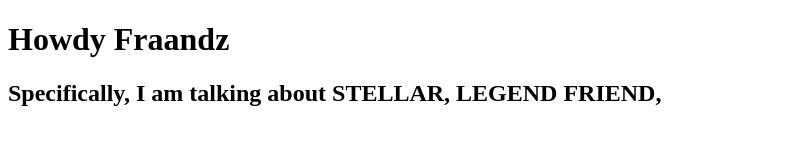
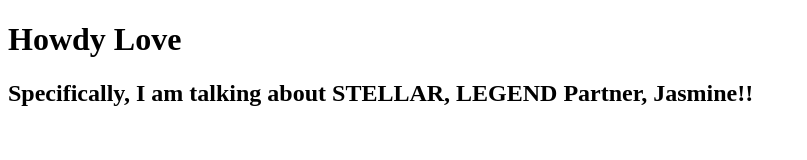
Before and after one commit to daman-m/probable-octo-couscous, a plain HTML site: page index.html in a window 1280 px wide. Shown: the whole page, without its empty margins (0-807 px from the left). Drawn offline with Linux system fonts and the light colour scheme.

Commit message:
:ring::ninja::tophat:ribbon::sparkles:

```diff
--- a/index.html
+++ b/index.html
@@ -4,14 +4,14 @@
     <meta charset="UTF-8">
     <meta http-equiv="X-UA-Compatible" content="IE=edge">
     <meta name="viewport" content="width=device-width, initial-scale=1.0">
-    <title>Fraandzz are seci</title>
+    <title>Fraandzz</title>
 </head>
 <body>
 
     <header>
-        <h1>Howdy Fraandz</h1>
+        <h1>Howdy Love</h1>
 
-        <h2>Specifically, I am talking about STELLAR, LEGEND FRIEND, </h2>
+        <h2>Specifically, I am talking about STELLAR, LEGEND Partner, Jasmine!! </h2>
     </header>
 </body>
 </html>
```
